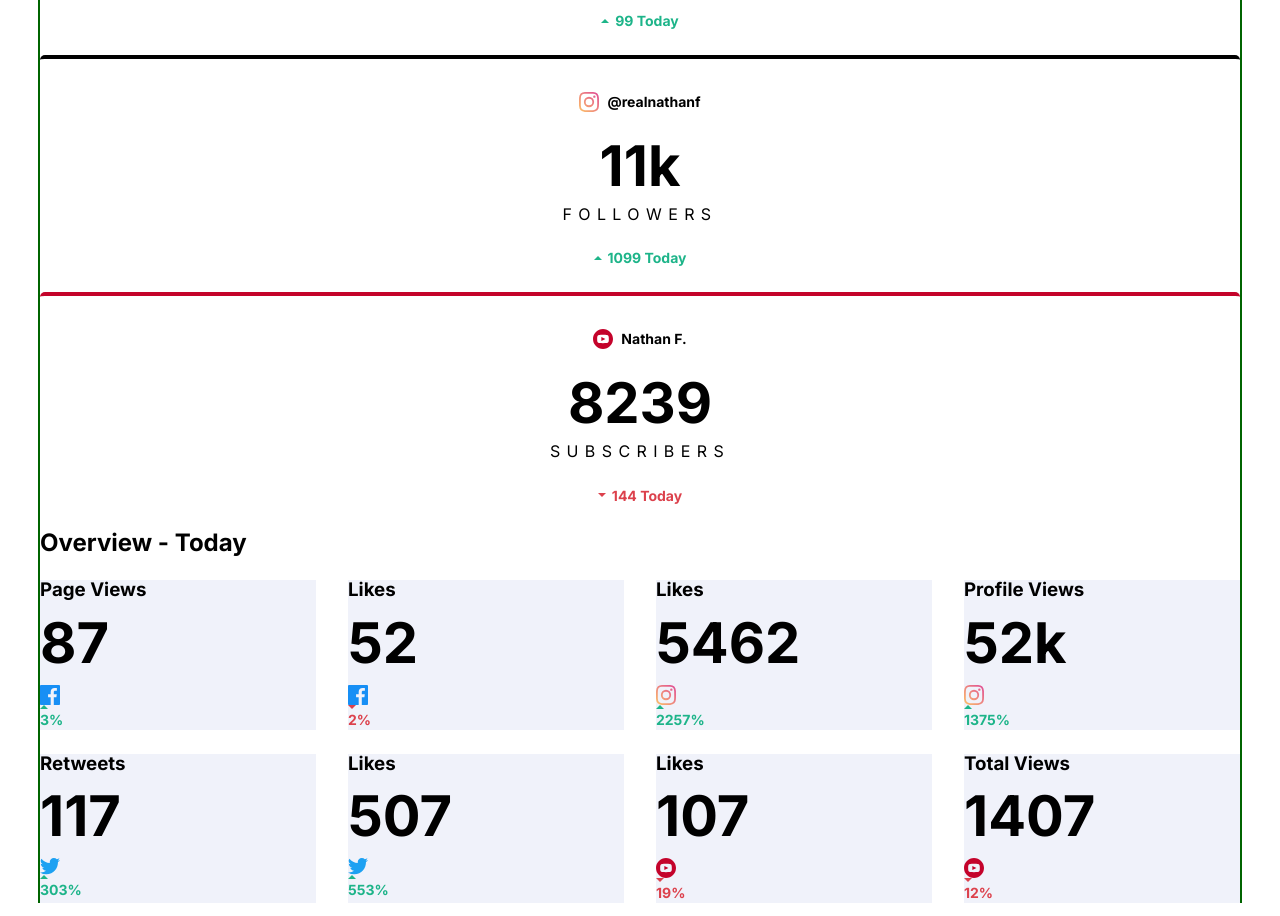
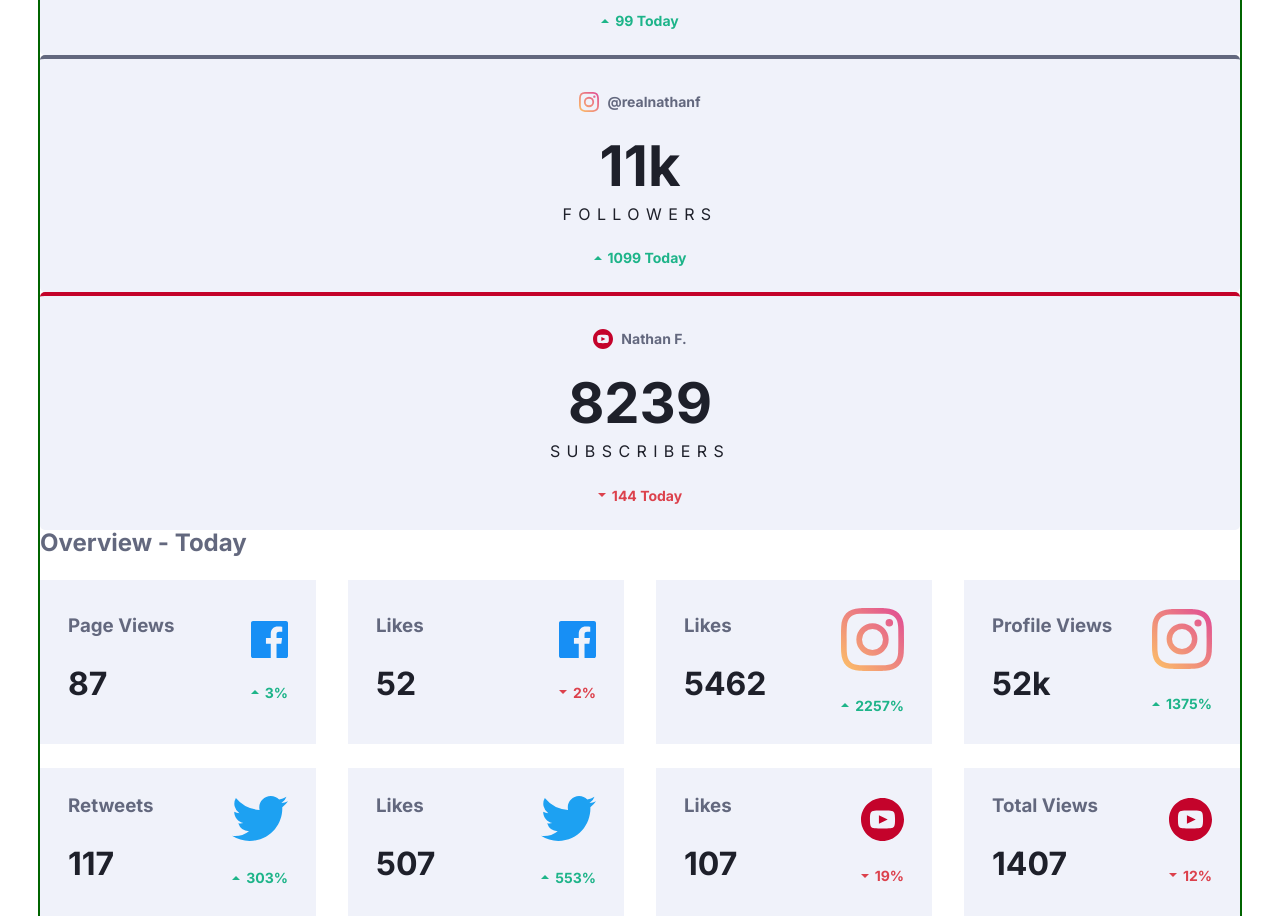
Before and after one commit to Islandstone89/social-media-dashboard, a plain HTML site: page index.html in a window 1280 px wide. Shown: the part 480-1396 px from the top of the page. Drawn offline with Linux system fonts and the light colour scheme.

Commit message:
* Styled overview items

```diff
--- a/index.html
+++ b/index.html
@@ -101,12 +101,12 @@
         <div class="overview__items__wrapper overview__items__wrapper1">
 
           <div class="overview__item">
-            <div class="column-1">
+            <div class="column column-1">
               <h3 class="overview__item__heading">Page Views</h3>
               <p class="number">87</p>
             </div><!-- end column-1 -->
 
-              <div class="column-2">
+              <div class="column column-2">
                 <img src="images/icon-facebook.svg" alt="Facebook icon">
                 <div class="growth-percentage">
                   <img src="images/icon-up.svg" alt="Icon arrow pointing up" class="arrow arrow-icon-up">
@@ -117,12 +117,12 @@
           </div><!-- end overview__item -->
 
           <div class="overview__item">
-            <div class="column-1">
+            <div class="column column-1">
               <h3 class="overview__item__heading">Likes</h3>
               <p class="number">52</p>
             </div><!-- end column-1 -->
 
-              <div class="column-2">
+              <div class="column column-2">
                 <img src="images/icon-facebook.svg" alt="Facebook icon">
                 <div class="growth-percentage">
                   <img src="images/icon-down.svg" alt="Icon arrow pointing down" class="arrow arrow-icon-down">
@@ -133,12 +133,12 @@
           </div><!-- end overview__item -->
 
           <div class="overview__item">
-            <div class="column-1">
+            <div class="column column-1">
               <h3 class="overview__item__heading">Likes</h3>
               <p class="number">5462</p>
             </div><!-- end column-1 -->
 
-              <div class="column-2">
+              <div class="column column-2">
                 <img src="images/icon-instagram.svg" alt="Instagram icon">
                 <div class="growth-percentage">
                   <img src="images/icon-up.svg" alt="Icon arrow pointing up" class="arrow arrow-icon-up">
@@ -149,12 +149,12 @@
           </div><!-- end overview__item -->
 
           <div class="overview__item">
-            <div class="column-1">
+            <div class="column column-1">
               <h3 class="overview__item__heading">Profile Views</h3>
               <p class="number">52k</p>
             </div><!-- end column-1 -->
 
-              <div class="column-2">
+              <div class="column column-2">
                 <img src="images/icon-instagram.svg" alt="Instagram icon">
                 <div class="growth-percentage">
                   <img src="images/icon-up.svg" alt="Icon arrow pointing up" class="arrow arrow-icon-up">
@@ -168,12 +168,12 @@
       <div class="overview__items__wrapper overview__items__wrapper2">
 
         <div class="overview__item">
-          <div class="column-1">
+          <div class="column column-1">
             <h3 class="overview__item__heading">Retweets</h3>
             <p class="number">117</p>
           </div><!-- end column-1 -->
 
-            <div class="column-2">
+            <div class="column column-2">
               <img src="images/icon-twitter.svg" alt="Twitter icon">
               <div class="growth-percentage">
                 <img src="images/icon-up.svg" alt="Icon arrow pointing up" class="arrow arrow-icon-up">
@@ -184,12 +184,12 @@
         </div><!-- end overview__item -->
 
         <div class="overview__item">
-          <div class="column-1">
+          <div class="column column-1">
             <h3 class="overview__item__heading">Likes</h3>
             <p class="number">507</p>
           </div><!-- end column-1 -->
 
-            <div class="column-2">
+            <div class="column column-2">
               <img src="images/icon-twitter.svg" alt="Twitter icon">
               <div class="growth-percentage">
                 <img src="images/icon-up.svg" alt="Icon arrow pointing up" class="arrow arrow-icon-up">
@@ -200,12 +200,12 @@
         </div><!-- end overview__item -->
 
         <div class="overview__item">
-          <div class="column-1">
+          <div class="column column-1">
             <h3 class="overview__item__heading">Likes</h3>
             <p class="number">107</p>
           </div><!-- end column-1 -->
 
-            <div class="column-2">
+            <div class="column column-2">
               <img src="images/icon-youtube.svg" alt="YouTube icon">
               <div class="growth-percentage">
                 <img src="images/icon-down.svg" alt="Icon arrow pointing down" class="arrow arrow-icon-down">
@@ -216,12 +216,12 @@
         </div><!-- end overview__item -->
 
         <div class="overview__item">
-          <div class="column-1">
+          <div class="column column-1">
             <h3 class="overview__item__heading">Total Views</h3>
             <p class="number">1407</p>
           </div><!-- end column-1 -->
 
-            <div class="column-2">
+            <div class="column column-2">
               <img src="images/icon-youtube.svg" alt="YouTube icon">
               <div class="growth-percentage">
                 <img src="images/icon-down.svg" alt="Icon arrow pointing down" class="arrow arrow-icon-down">
--- a/scss/components/_dashboard-items.scss
+++ b/scss/components/_dashboard-items.scss
@@ -13,6 +13,7 @@
     padding-block-start: var(--space-600);
     padding-block-end: var(--space-400);
     text-align: center;
+    background-color: var(--clr-neutral-700);
 }
 
 [data-platform="facebook"] {
@@ -29,6 +30,7 @@
 
 .dashboard-item__heading {
     font-size: var(--fs-600);
+    color: var(--clr-neutral-100);
 
     & span {
         font-size: var(--fs-200);
--- a/scss/components/_intro.scss
+++ b/scss/components/_intro.scss
@@ -21,6 +21,7 @@
 
 .main-heading {
     font-size: clamp(1.5rem, 1.375rem + 0.625vw, 1.75rem);
+    color: var(--clr-neutral-100);
 }
 
 .tagline {
--- a/scss/components/_overview.scss
+++ b/scss/components/_overview.scss
@@ -2,7 +2,7 @@
 @use '../globals/utilities' as util;
 
 .overview__items__wrapper {
-    --min-item-width: 275px;
+    --min-item-width: 250px;
     --grid-gap: var(--space-300);
     display: grid;
     grid-template-columns: repeat(auto-fit, minmax(min(100%, var(--min-item-width)), 1fr));
@@ -14,9 +14,28 @@
 }
 
 .overview__item {
+    display: flex;
+    align-items: center;
+    justify-content: space-between;
+    gap: var(--space-300);
     background-color: var(--clr-neutral-700);
+    padding: var(--space-500);
 }
 
 .number {
-    font-size: var(--fs-600);
+    font-size: var(--fs-500);
+    color: var(--clr-neutral-100);
 }
+
+.column {
+    display: flex;
+    flex-direction: column;
+    justify-content: space-between;
+    gap: var(--space-400);
+}
+
+.growth-percentage {
+    display: flex;
+    align-items: center;
+    gap: var(--space-100);
+}
--- a/scss/globals/_base.scss
+++ b/scss/globals/_base.scss
@@ -3,13 +3,16 @@
 
 body {
     --body-bg: var(--clr-primary-100);
+    --text-color: var(--clr-neutral-800);
     background-color: var(--body-bg);
+    color: var(--text-color);
     font-family: var(--ff-primary);
     font-weight: var(--fw-bold);
 }
 
 body:has(.theme-toggle:checked) {
     --body-bg: var(--clr-neutral-100);
+    --text-color: var(--clr-neutral-400);
 }
 
 [data-growth="positive"] {
```
Also changed, not shown: dist/style.css, 1 other file.
